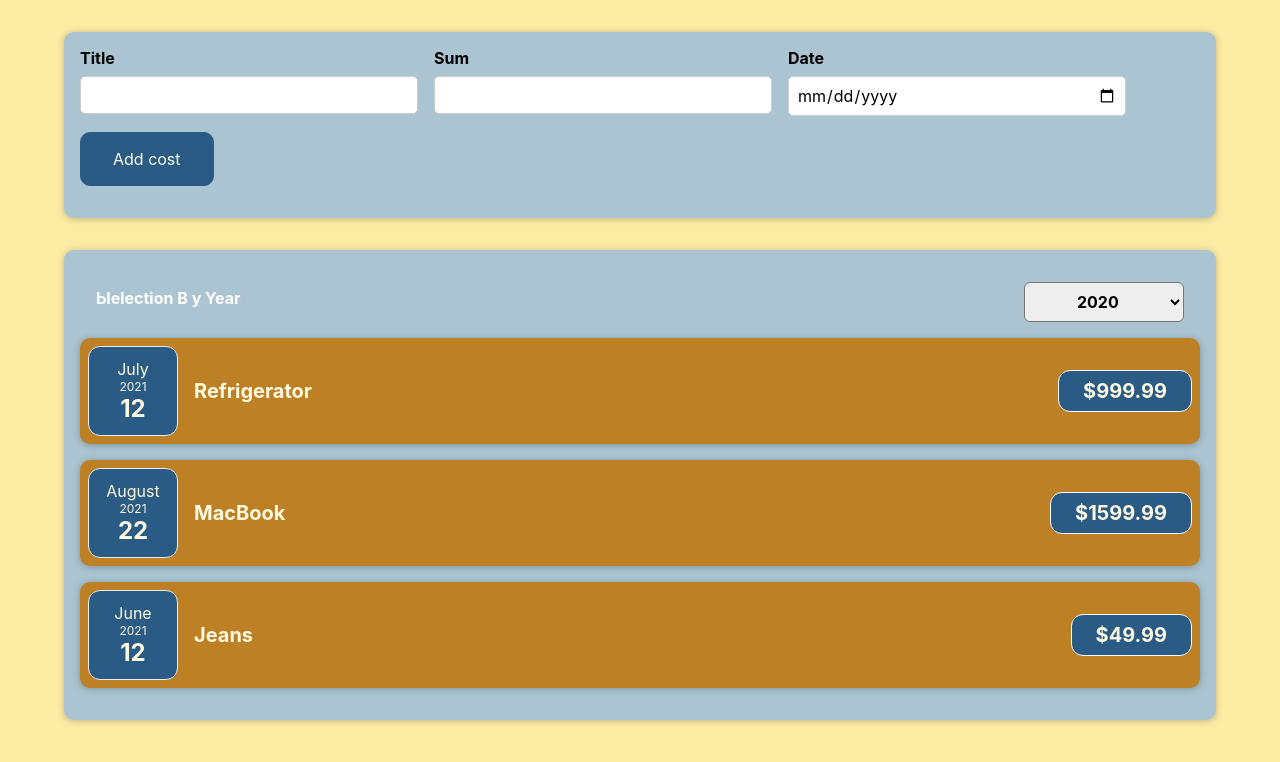
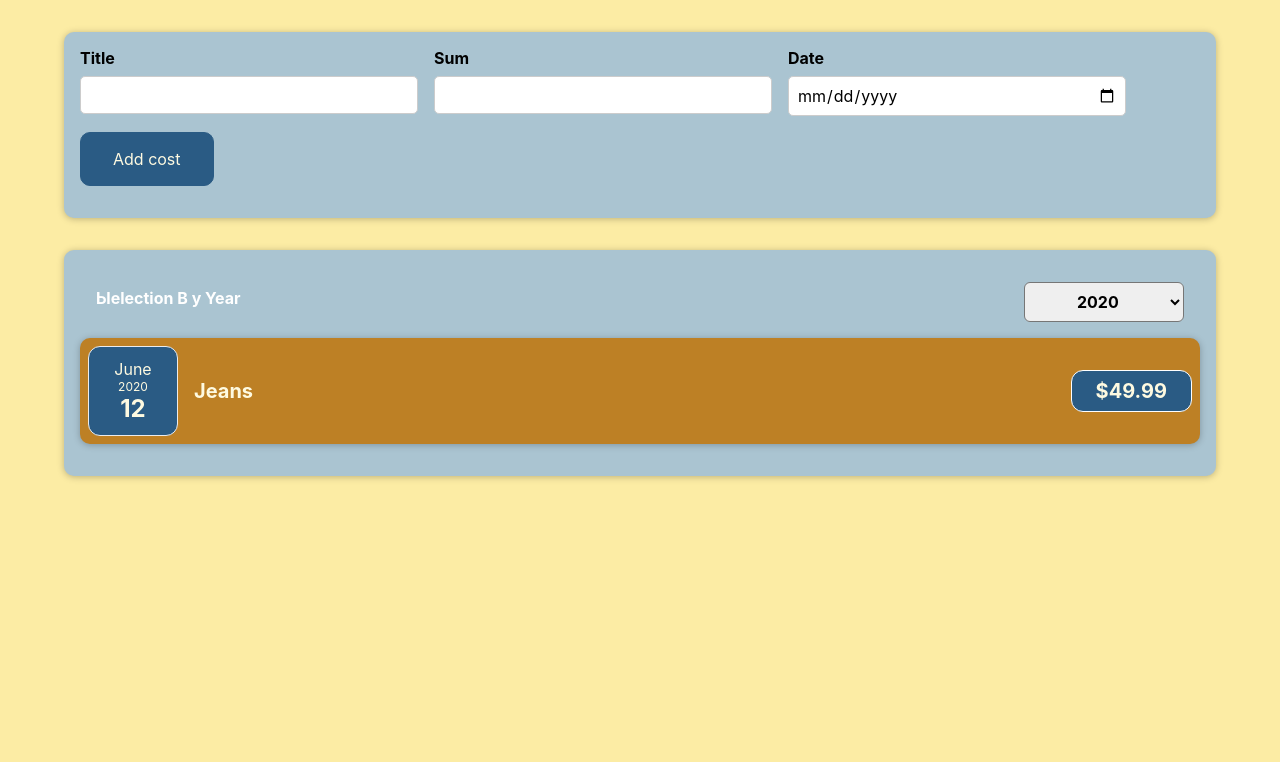
Before and after one commit to IvanBanifatsyeu/react-course-app, a React (Create React App) app: page / in a window 1280 px wide. Shown: the top 762 px of the page. Built offline with nearby package versions, Linux system fonts and the light colour scheme.

Commit message:
Displaying Content by Condition

```diff
--- a/src/App.js
+++ b/src/App.js
@@ -1,42 +1,41 @@
-import React, {useState} from "react";
+import React, { useState } from "react";
 import Costs from "./components/Costs/Costs";
 import NewCost from "./components/NewCost/NewCost";
 
 const INITIAL_COSTS = [
 	{
-		id: 'c1',
-		date: new Date(2021, 6, 12),
+		id: "c1",
+		date: new Date(2022, 6, 12),
 		description: "Refrigerator",
 		amount: 999.99,
 	},
-	{	id: 'c2',
+	{
+		id: "c2",
 		date: new Date(2021, 7, 22),
 		description: "MacBook",
 		amount: 1599.99,
 	},
-	{	id: 'c3',
-		date: new Date(2021, 5, 12),
+	{
+		id: "c3",
+		date: new Date(2020, 5, 12),
 		description: "Jeans",
 		amount: 49.99,
 	},
 ];
 
 const App = () => {
-
-	const [costs, setCosts]=useState(INITIAL_COSTS)
+	const [costs, setCosts] = useState(INITIAL_COSTS);
 
 	const addCostHandler = (cost) => {
-		setCosts(prevCosts => [cost, ...costs]);
-		console.log(costs)
-		console.log(cost)
-	}
+		setCosts((prevCosts) => [cost, ...costs]);
+	};
 
 	return (
 		<div>
-			<NewCost onAddCost={addCostHandler}/>
+			<NewCost onAddCost={addCostHandler} />
 			<Costs costs={costs} />
 		</div>
 	);
-}
+};
 
 export default App;
--- a/src/components/Costs/Costs.jsx
+++ b/src/components/Costs/Costs.jsx
@@ -9,21 +9,27 @@ const Costs = (props) => {
 
 	const yearChangeHandler = (year) => {
 		setSelectedYear((prevYear) => {
-			console.log(year);
+			return year
 		});
 	};
+    const costsSelected = props.costs.filter(item => item.date.getFullYear() === parseInt(selectedYear))
+
 	return (
 		<div>
 			<Card className="costs">
 				<CostsFilter year={selectedYear} onChangeYear={yearChangeHandler} />
-				{props.costs.map((item) => (
+
+				{costsSelected.map((item) =>  (
 						<CostItem
 							key={item.id}
 							date={item.date}
 							description={item.description}
 							amount={item.amount}
 						/>
-				))}
+					)
+
+
+				)}
 			</Card>
 		</div>
 	);
--- a/src/components/Costs/CostsFilter.jsx
+++ b/src/components/Costs/CostsFilter.jsx
@@ -11,6 +11,7 @@ const CostsFilter = (props) => {
       <div className="costs-filter__control">
         <label>Ыelection B y Year</label>
         <select value={props.year} onChange={yearChangeHandler}>
+          <option value="2023">2023</option>
           <option value="2022">2022</option>
           <option value="2021">2021</option>
           <option value="2020">2020</option>
```
Lines whose indentation alone changed are shown as unchanged.
